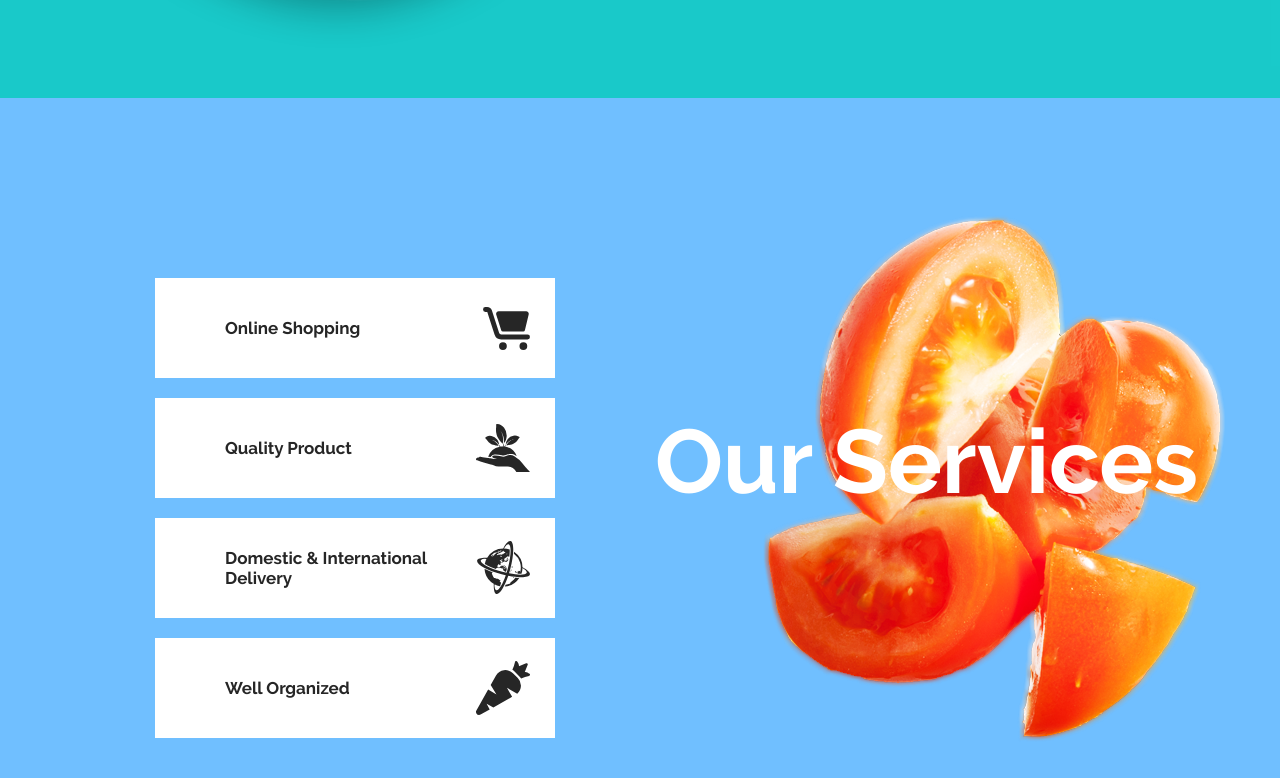
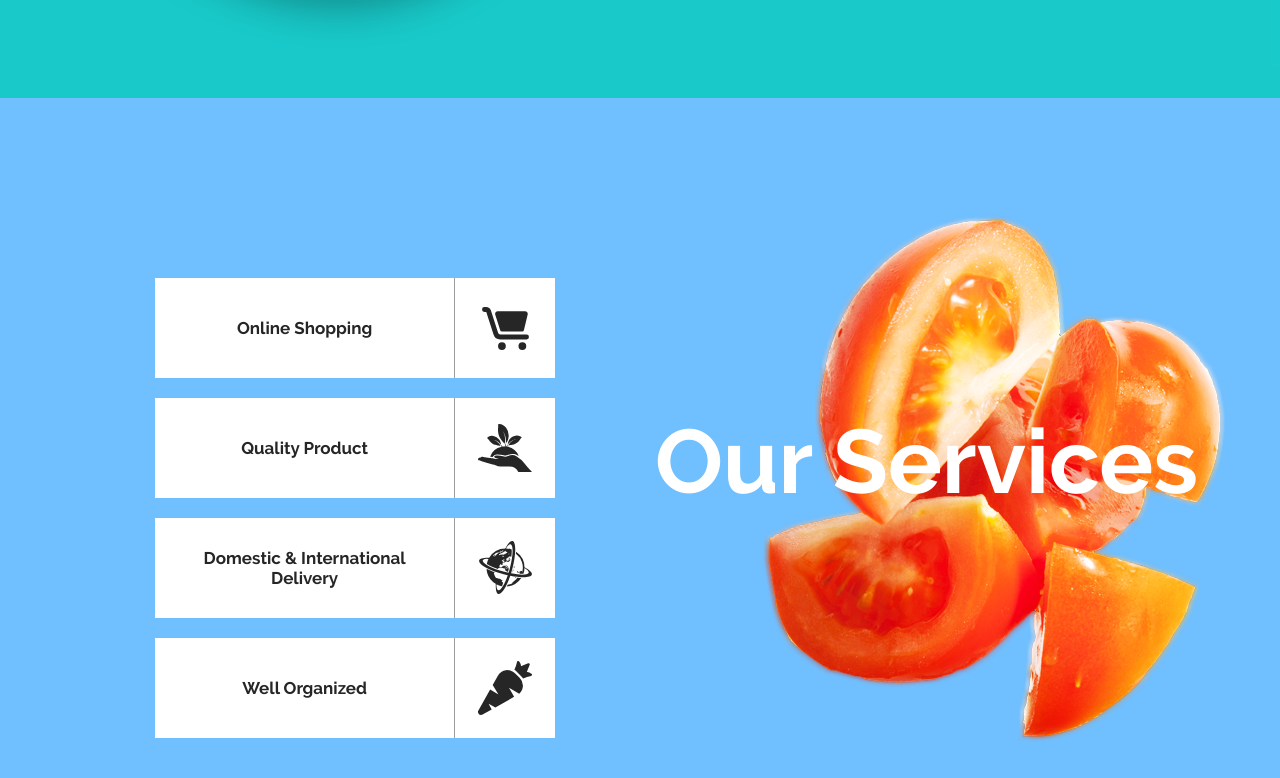
Before and after one commit to Voronkin11/cahee, a plain HTML site: page index.html in a window 1280 px wide. Shown: the part 1459-2237 px from the top of the page. Drawn offline with Linux system fonts and the light colour scheme.

Commit message:
remade link

```diff
--- a/css/style.css
+++ b/css/style.css
@@ -309,8 +309,18 @@ p, h1, h2, h3, h4, h5, h6 {
 	width: 400px;
 	height: 100px;
 	margin-bottom: 20px;
-	padding: 0 25px 0 70px;
+	padding: 0;
 	background-color: #ffffff;
+	text-align: center;
+}
+
+.link__services:hover {
+	box-shadow: 0 2px 5px 1px #45769e;
+}
+
+.link__text {
+	width: 75%;
+	text-align: center;
 }
 
 .block-text__services {
@@ -323,8 +333,13 @@ p, h1, h2, h3, h4, h5, h6 {
 	color: #ffffff;
 }
 
-.svg-ico::before {
-	content: url(../img/line.svg);
+.svg-icon {
+	display: flex;
+	justify-content: center;
+	align-items: center;
+	width: 25%;
+	height: 100%;
+	border-left: 1px solid #9d9d9d;
 }
 
 /*gallery*/
--- a/index.html
+++ b/index.html
@@ -61,23 +61,34 @@
 						<ul class="list list__services-menu">
 							<li>
 								<a href="#" class="link link__services">
-									<p>Online Shopping</p>
-									<object class="svg-ico" data="img/icon-cart.svg" type="image/svg+xml"></object>
+									<p class="link__text">Online Shopping</p>
+									<div class="svg-icon">
+										<object data="img/icon-cart.svg" type="image/svg+xml"></object>
+									</div>
 								</a>
 							</li>
 							<li>
-								<a href="#" class="link link__services">Quality Product
-									<object class="svg-ico" data="img/icon-sprout.svg" type="image/svg+xml"></object>
+								<a href="#" class="link link__services">
+									<p class="link__text">Quality Product</p>
+									<div class="svg-icon">
+										<object class="svg-ico" data="img/icon-sprout.svg" type="image/svg+xml"></object>
+									</div>
 								</a>
 							</li>
 							<li>
-								<a href="#" class="link link__services">Domestic & International Delivery
-									<object class="svg-ico" data="img/icon-planet.svg" type="image/svg+xml"></object>
+								<a href="#" class="link link__services">
+									<p class="link__text">Domestic & International <br> Delivery</p>
+									<div class="svg-icon">
+										<object class="svg-ico" data="img/icon-planet.svg" type="image/svg+xml"></object>
+									</div>
 								</a>
 							</li>
 							<li>
-								<a href="#" class="link link__services">Well Organized
-									<object class="svg-ico" data="img/icon-carrot.svg" type="image/svg+xml"></object>
+								<a href="#" class="link link__services">
+									<p class="link__text">Well Organized</p>
+									<div class="svg-icon">
+										<object class="svg-ico" data="img/icon-carrot.svg" type="image/svg+xml"></object>
+									</div>
 								</a>
 							</li>
 						</ul>
```
Also changed, not shown: img/line.svg (deleted).
